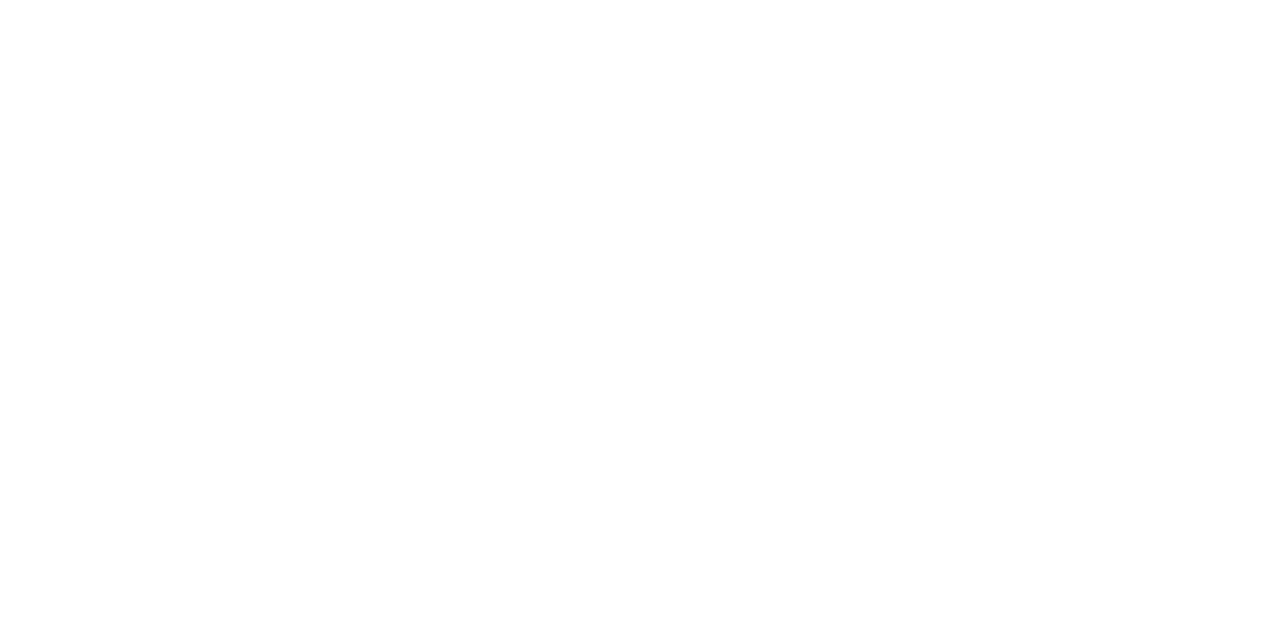
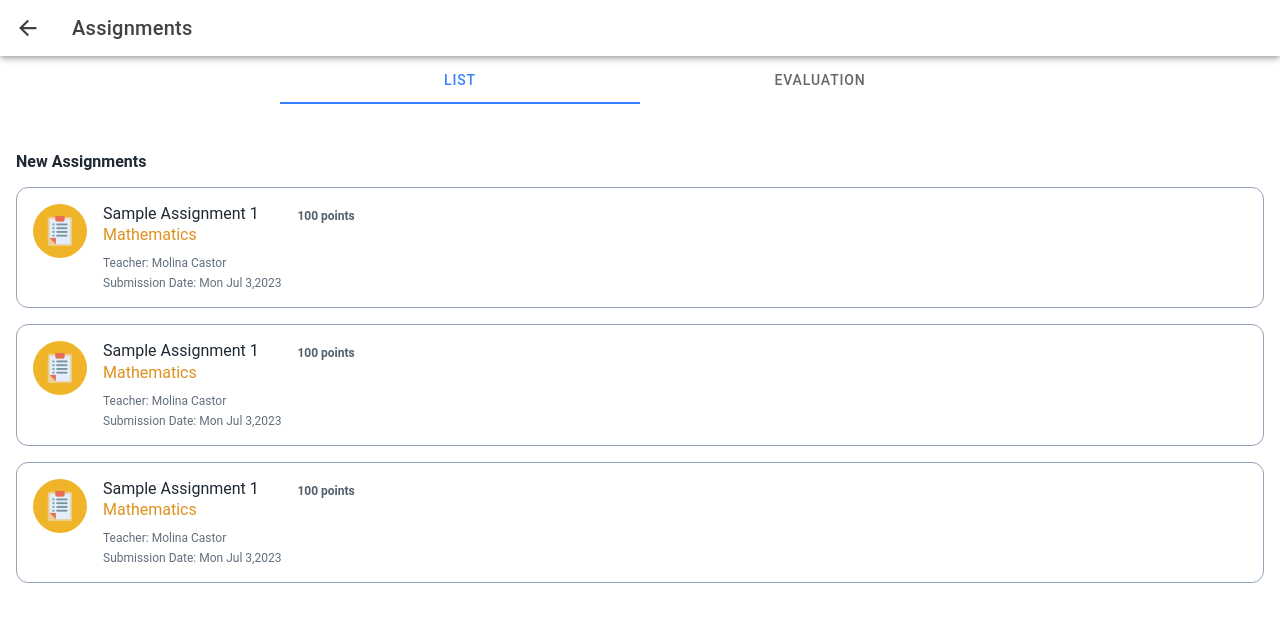
Before and after one commit to jakecastor09/Origami-Mobile, a React (Vite) app: page /assignments in a window 1280 px wide. Shown: the top 622 px of the page. Built offline with nearby package versions, Linux system fonts and the light colour scheme.

Commit message:
Build Assingment list Component

```diff
--- a/src/App.tsx
+++ b/src/App.tsx
@@ -1,13 +1,4 @@
-import {
-  IonApp,
-  IonIcon,
-  IonLabel,
-  IonRouterOutlet,
-  IonTabBar,
-  IonTabButton,
-  IonTabs,
-  setupIonicReact,
-} from '@ionic/react';
+import { IonApp, IonRouterOutlet, setupIonicReact } from '@ionic/react';
 import { IonReactRouter } from '@ionic/react-router';
 import { Route } from 'react-router-dom';
 
@@ -28,13 +19,12 @@
 import '@ionic/react/css/text-transformation.css';
 
 /* Theme variables */
-import { home, person, personCircle, wallet } from 'ionicons/icons';
-import Home from './pages/Home';
+import Assigments from './pages/Assignments';
+import Gradebook from './pages/Gradebook';
 import Login from './pages/Login';
+import Tabs from './pages/Tabs';
 import './styles/tailwind.css';
 import './theme/variables.css';
-import Gradebook from './pages/Gradebook';
-import Tabs from './pages/Tabs';
 
 setupIonicReact();
 
@@ -43,6 +33,8 @@
     <IonReactRouter>
       <IonRouterOutlet>
         <Route exact path={'/'} component={Login} />
+        <Route exact path='/gradebook' component={Gradebook} />
+        <Route exact path='/assignments' component={Assigments} />
         <Route path={'/app'} component={Tabs} />
       </IonRouterOutlet>
     </IonReactRouter>
--- /dev/null
+++ b/src/components/AssignmentsListCard.tsx
@@ -0,0 +1,30 @@
+import imgAssignment from '../assets/assignment-img-sm.png';
+
+const AssignmentsListCard = () => {
+  return (
+    <div className='border border-slate-400 p-4 rounded-xl mt-4'>
+      <div className='flex gap-4'>
+        <div>
+          <div className='bg-yellow500 rounded-full inline-block p-3'>
+            <img src={imgAssignment} alt='Paper' />
+          </div>
+        </div>
+        <div>
+          <h1 className='text-grey900'>Sample Assignment 1</h1>
+          <p className='text-yellow600'>Mathematics</p>
+          <div className='mt-2 flex flex-col space-y-1'>
+            <span className='text-xs text-grey500'>Teacher: Molina Castor</span>
+            <span className='text-xs text-grey500'>
+              Submission Date: Mon Jul 3,2023
+            </span>
+          </div>
+        </div>
+        <span className='text-xs translate-y-1 whitespace-nowrap text-grey600 font-bold self-start'>
+          100 points
+        </span>
+      </div>
+    </div>
+  );
+};
+
+export default AssignmentsListCard;
--- a/src/components/OverviewCard.tsx
+++ b/src/components/OverviewCard.tsx
@@ -15,7 +15,7 @@
 }: Props) => {
   const router = useIonRouter();
   const handleClick = () => {
-    router.push(`/app/home/${name}`, 'forward');
+    router.push(`/${name}`, 'forward');
   };
   return (
     <div className={clsx('p-6 rounded-2xl', className)} onClick={handleClick}>
--- /dev/null
+++ b/src/pages/Assignments.tsx
@@ -0,0 +1,57 @@
+import {
+  IonBackButton,
+  IonButtons,
+  IonContent,
+  IonHeader,
+  IonLabel,
+  IonPage,
+  IonSegment,
+  IonSegmentButton,
+  IonTitle,
+  IonToolbar,
+} from '@ionic/react';
+import React, { useState } from 'react';
+import AssignmentsListCard from '../components/AssignmentsListCard';
+
+const Assigments: React.FC = () => {
+  const [segmentValue, setSegmentValue] = useState('list');
+  return (
+    <IonPage>
+      <IonHeader>
+        <IonToolbar>
+          <IonButtons slot='start'>
+            <IonBackButton defaultHref='/app/home'></IonBackButton>
+          </IonButtons>
+          <IonTitle>Assignments</IonTitle>
+        </IonToolbar>
+      </IonHeader>
+      <IonSegment value={segmentValue}>
+        <IonSegmentButton value='list' onClick={() => setSegmentValue('list')}>
+          <IonLabel>List</IonLabel>
+        </IonSegmentButton>
+        <IonSegmentButton
+          value='evaluation'
+          onClick={() => setSegmentValue('evaluation')}
+        >
+          <IonLabel>Evaluation</IonLabel>
+        </IonSegmentButton>
+      </IonSegment>
+      <IonContent className='ion-padding'>
+        {segmentValue === 'list' ? (
+          <div>
+            <h1 className='text-grey900 font-bold mt-8'>New Assignments</h1>
+            <div>
+              <AssignmentsListCard />
+              <AssignmentsListCard />
+              <AssignmentsListCard />
+            </div>
+          </div>
+        ) : (
+          <h1>Evaluation</h1>
+        )}
+      </IonContent>
+    </IonPage>
+  );
+};
+
+export default Assigments;
--- a/src/pages/Tabs.tsx
+++ b/src/pages/Tabs.tsx
@@ -18,7 +18,6 @@
     <IonTabs>
       <IonRouterOutlet>
         <Route exact path='/app/home' component={Home} />
-        <Route exact path='/app/home/gradebook' component={Gradebook} />
         <Route exact path='/app'>
           <Redirect to='/app/home' />
         </Route>
```
Also changed, not shown: src/assets/assignment-img-sm.png (added), src/main.tsx (line endings or trailing spaces).
